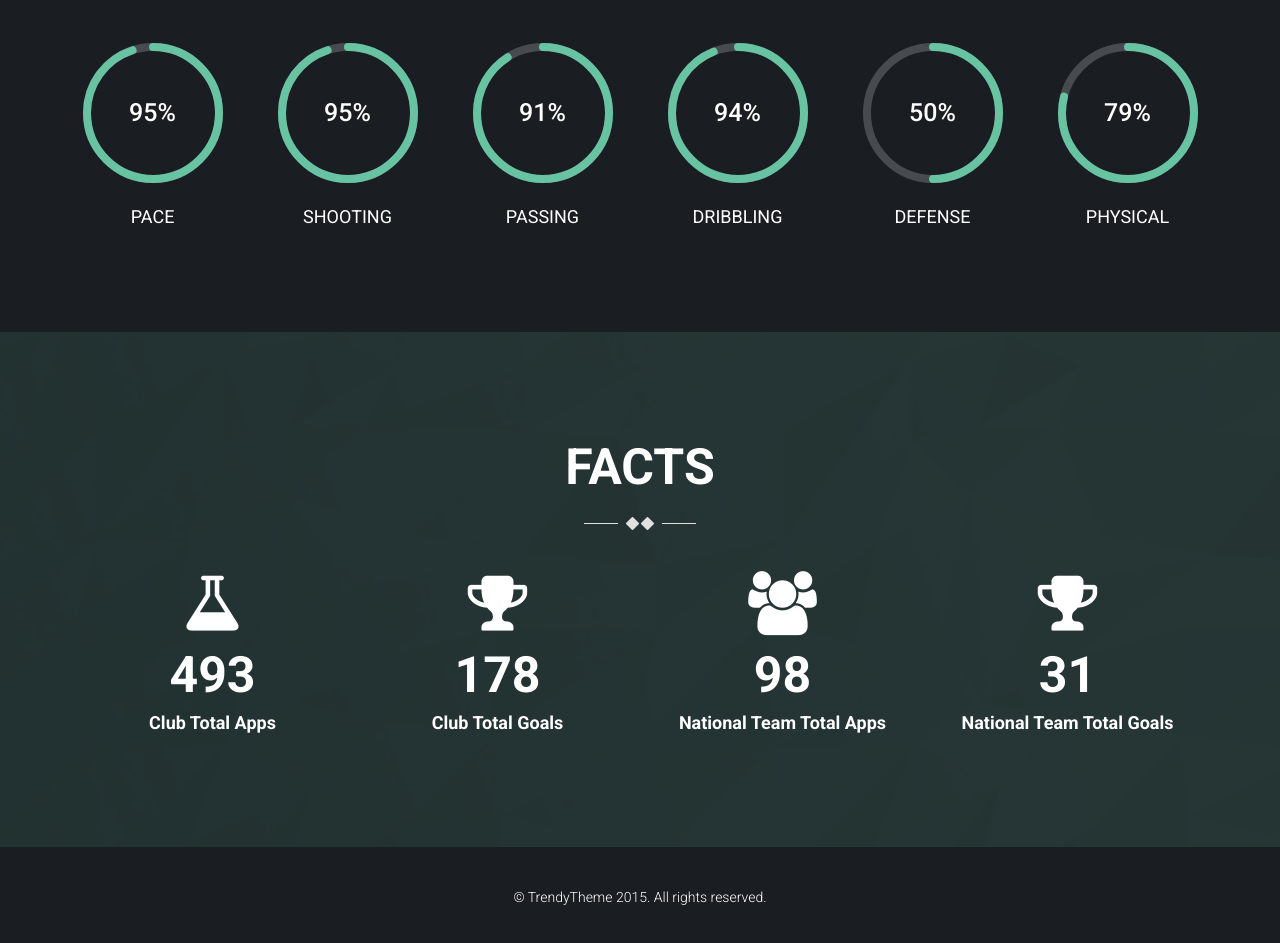
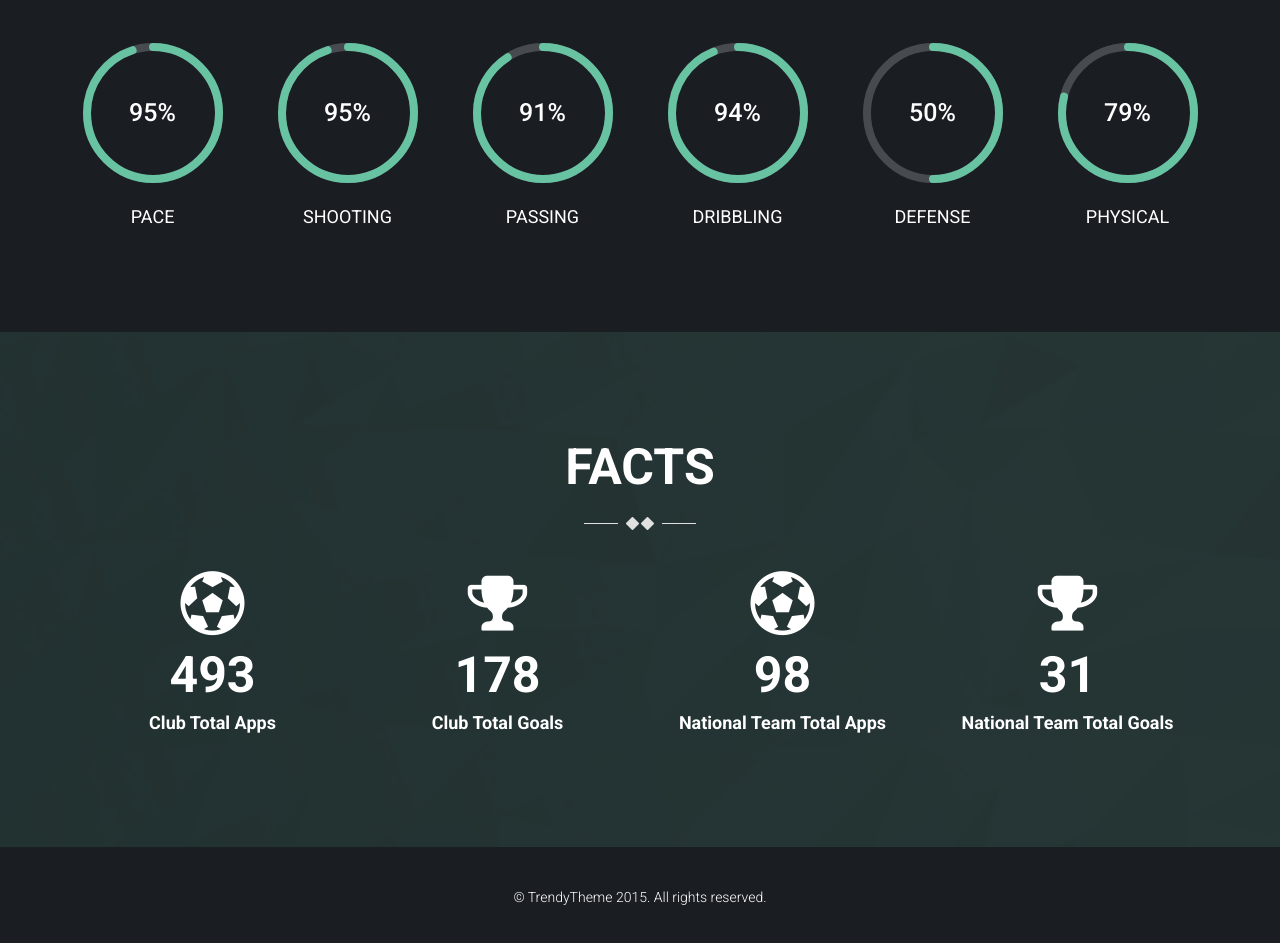
Before and after one commit to SoStellar/DII_M4_01, a plain HTML site: page index.html in a window 1280 px wide. Shown: the part 2084-3027 px from the top of the page. Drawn offline with Linux system fonts and the light colour scheme; some packages are replaced by stand-ins of ours; a script that the page names is missing.

Commit message:
Editing Icons
by Ong

```diff
--- a/index.html
+++ b/index.html
@@ -255,7 +255,7 @@
             <div class="col-md-12">
               <div class="count-wrap">
                 <div class="col-sm-3 col-xs-6">
-                  <i class="fa fa-flask"></i>
+                  <i class="fa fa-futbol-o"></i>
                   <h3 class="timer">493</h3>
                   <p>Club Total Apps</p>
                 </div>
@@ -265,7 +265,7 @@
                   <p>Club Total Goals</p>
                 </div>
                 <div class="col-sm-3 col-xs-6">
-                  <i class="fa fa-users"></i>
+                  <i class="fa fa-futbol-o"></i>
                   <h3 class="timer">98</h3>
                   <p>National Team Total Apps</p>
                 </div>
```
